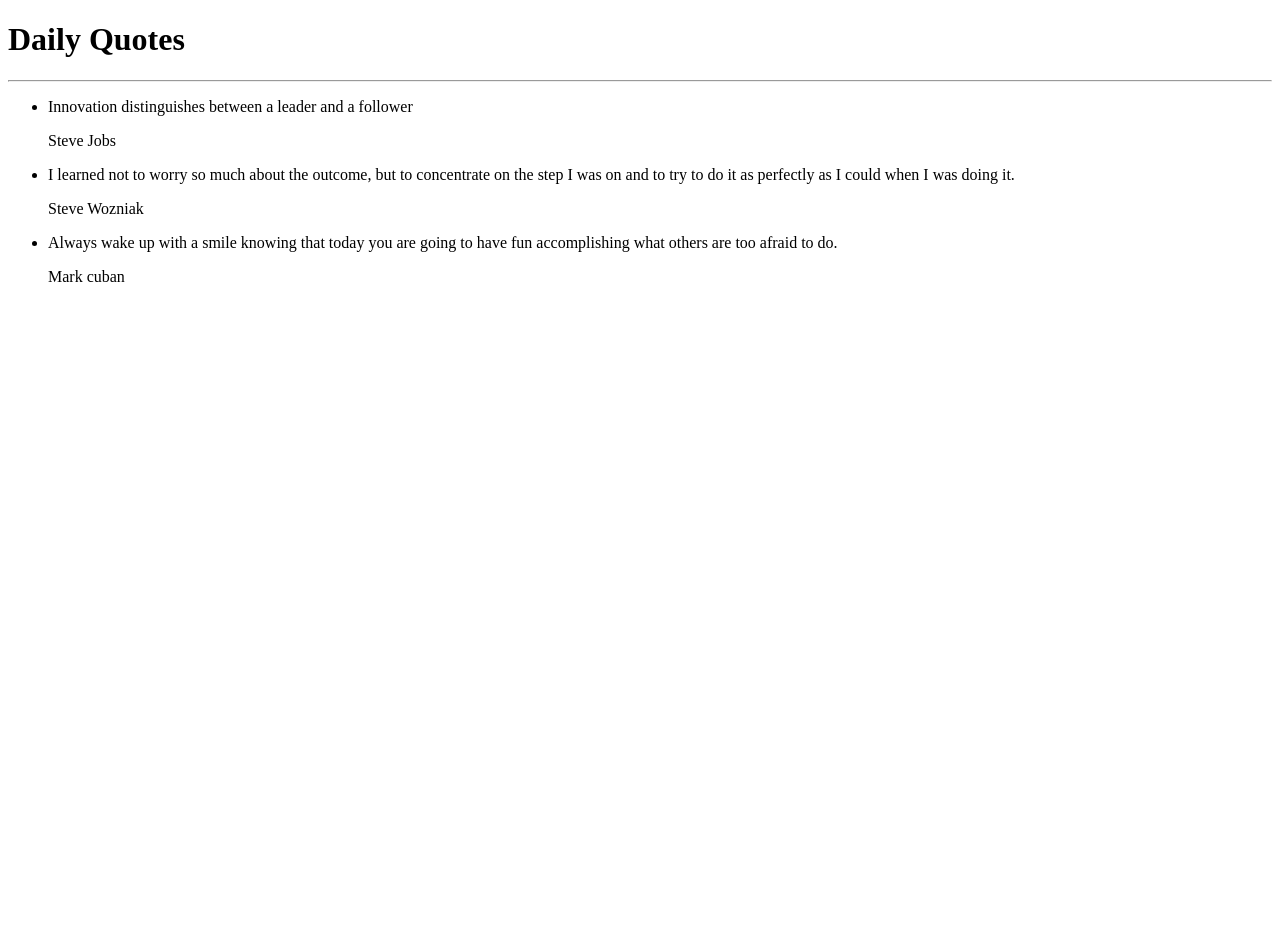
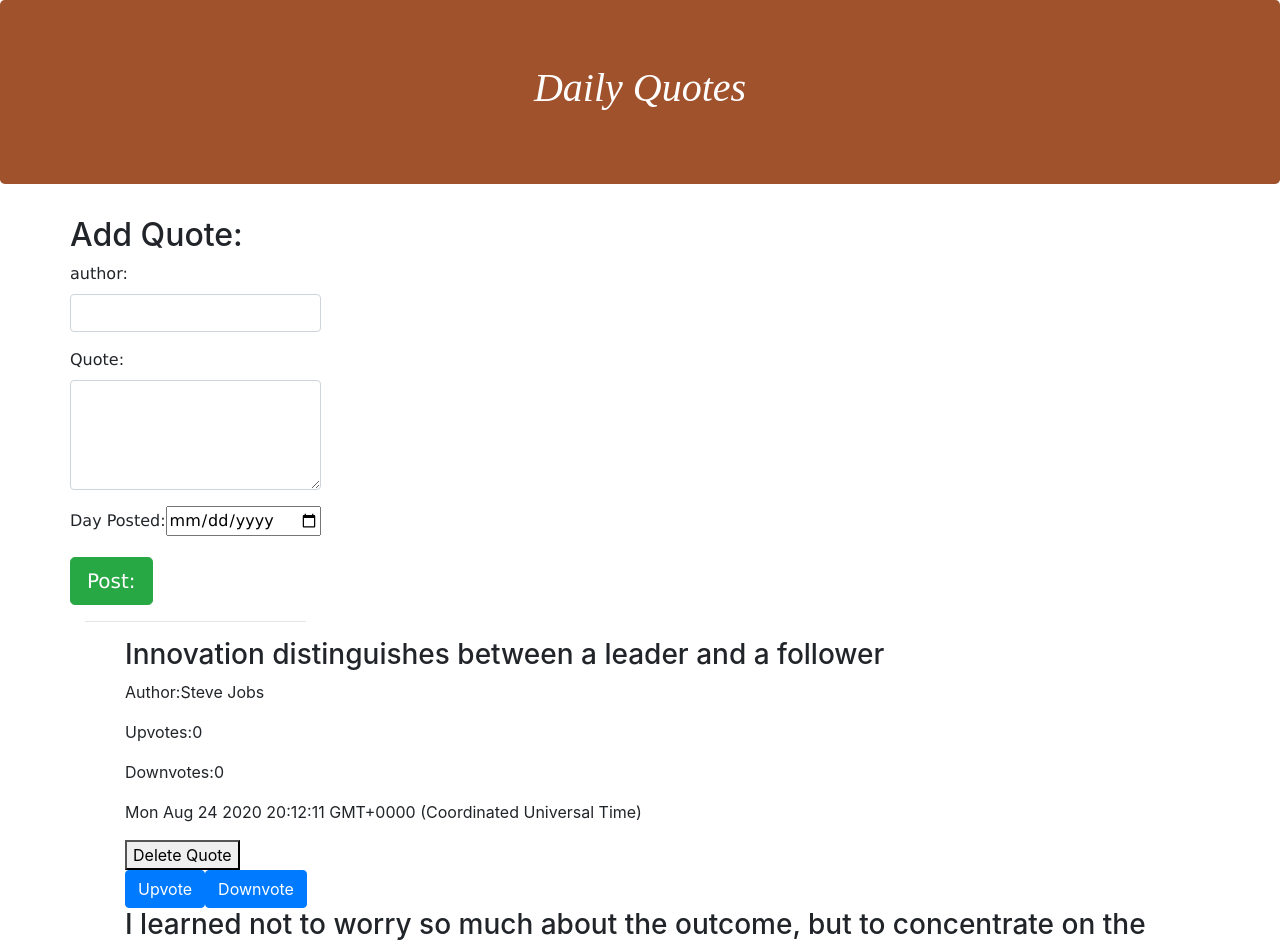
Before and after one commit to casio-ka/DailyQuotes, an Angular app: page / in a window 1280 px wide. Shown: the top 944 px of the page. Before the commit the page ends 800 px from the top, so only its background shows below. Built offline with nearby package versions, Linux system fonts and the light colour scheme.

Commit message:
fixed upvote and downvote

```diff
--- a/src/app/app.component.css
+++ b/src/app/app.component.css
@@ -0,0 +1,12 @@
+header {
+    text-align: center;
+}
+.jumbotron {
+    color: white;
+    font-family: "Times New Roman", Times, serif;
+    font-style: italic;
+    font-weight: 900;
+    background-color: sienna;
+
+
+}
--- a/src/app/app.component.html
+++ b/src/app/app.component.html
@@ -1 +1,7 @@
+<header>
+    <div class = "jumbotron">
+        <h1>Daily Quotes</h1>
+
+    </div>
+</header>
 <app-quote></app-quote>
--- a/src/app/app.module.ts
+++ b/src/app/app.module.ts
@@ -1,5 +1,6 @@
 import { BrowserModule } from '@angular/platform-browser';
 import { NgModule } from '@angular/core';
+import { FormsModule } from '@angular/forms';
 
 import { AppRoutingModule } from './app-routing.module';
 import { AppComponent } from './app.component';
@@ -16,7 +17,9 @@ import { FormComponent } from './form/form.component';
   ],
   imports: [
     BrowserModule,
-    AppRoutingModule
+    AppRoutingModule,
+    FormsModule,
+
   ],
   providers: [],
   bootstrap: [AppComponent]
--- a/src/app/fill-form/fill-form.component.html
+++ b/src/app/fill-form/fill-form.component.html
@@ -1,7 +1,17 @@
 <div>
-	<p>{{quote.quote}}</p>
+
+	<p>
+		Author:{{quote.author}}
+	</p>
+    <p>
+      Upvotes:{{quote.upvotes}}
+    </p>
+    <p>
+      Downvotes:{{quote.downvotes}}
+    </p>
 
 	<p>{{quote.completeDate}}</p>
 
+<button (click) = 'quoteDelete(true)'>Delete Quote</button>
 
 </div>
--- a/src/app/fill-form/fill-form.component.ts
+++ b/src/app/fill-form/fill-form.component.ts
@@ -1,4 +1,4 @@
-import { Component, OnInit } from '@angular/core';
+import { Component, OnInit, Input, Output, EventEmitter} from '@angular/core';
 import { Quote } from '../quote';
 
 @Component({
@@ -7,10 +7,19 @@ import { Quote } from '../quote';
   styleUrls: ['./fill-form.component.css']
 })
 export class FillFormComponent implements OnInit {
+  @Input() quote:Quote
+
+  upvotes=0;
+  downvotes=0;
+
+  @Output() isComplete = new EventEmitter<boolean>();
+  quoteDelete(complete:boolean){
+  this.isComplete.emit(complete);
+}
 
   constructor() { }
 
-  ngOnInit(): void {
+  ngOnInit() {
   }
 
 }
--- a/src/app/form/form.component.css
+++ b/src/app/form/form.component.css
@@ -0,0 +1,3 @@
+.container-fluid {
+    font-family: 'Lucida Sans', 'Lucida Sans Regular', 'Lucida Grande', 'Lucida Sans Unicode', Geneva, Verdana, sans-serif;
+}
--- a/src/app/form/form.component.html
+++ b/src/app/form/form.component.html
@@ -1 +1,28 @@
-<p>form works!</p>
+<h2>Add Quote:</h2>
+<div class="container-fluid">
+    <div class="row">
+      <form (ngSubmit)='submitQuote()' #Form='ngForm'>
+
+          <!-- Author Input -->
+          <div class="form-group">
+            <label for="author">author:</label>
+            <input type="text" required class="form-control" id="author" [(ngModel)]="newQuote.author" name="author" #name="ngModel" required>
+             </div>
+
+             <!-- Quote Body Input -->
+          <div class="form-group">
+            <label for="quote">Quote:</label>
+             <textarea class="form-control" id="description" rows="4" [(ngModel)]="newQuote.quote" name="quote" #description="ngModel" required></textarea>
+            </div>
+
+            <!-- Date Input -->
+            <div class="form-group">
+                <label for="complete">Day Posted:</label>
+                <input type='date' id="complete" [(ngModel)]="newQuote.completeDate" name="completeDate" #completeDate="ngModel" required>
+              </div>
+
+            <button type="submit" class="btn btn-success btn-lg">Post:</button>
+        </form>
+    </div>
+    <hr>
+</div>
--- a/src/app/form/form.component.ts
+++ b/src/app/form/form.component.ts
@@ -1,4 +1,5 @@
-import { Component, OnInit } from '@angular/core';
+import { Component, OnInit,Output, EventEmitter } from '@angular/core';
+import { Quote } from '../quote'
 
 @Component({
   selector: 'app-form',
@@ -6,10 +7,14 @@ import { Component, OnInit } from '@angular/core';
   styleUrls: ['./form.component.css']
 })
 export class FormComponent implements OnInit {
-
+  newQuote=new Quote (0,"","", new Date());
+    @Output() addQuote=new EventEmitter<Quote>();
   constructor() { }
 
-  ngOnInit(): void {
+  ngOnInit() {
+  }
+  submitQuote() {
+    this.addQuote.emit(this.newQuote);
   }
 
 }
--- a/src/app/quote.ts
+++ b/src/app/quote.ts
@@ -1,17 +1,16 @@
 export class Quote {
 
-	id: number
-	quote : string
-	author : string
-	points: number
-	completeDate:Date
+    public upvotes: number
+    public downvotes: number
 
-	constructor( public id: number, public quote: string, public author: string, public completeDate:Date, points?: number){
+	constructor( public id: number, public quote: string, public author: string, public completeDate:Date){
 
+      this.upvotes =0;
+      this.downvotes =0;
       this.id = id;
       this.author = author;
       this.quote = quote;
-      this.points = points || 0;
       this.completeDate = new Date;
+
     }
 }
--- a/src/app/quote/quote.component.html
+++ b/src/app/quote/quote.component.html
@@ -1,12 +1,34 @@
-<div>
-  <h1>Daily Quotes</h1>
-  <hr>
+<div class="container">
+  <div class="row">
+    <app-form (addQuote)="addNewQuote($event)"></app-form>
+  </div>
+</div>
+
+<div class="container">
   <ul>
-    <li *ngFor='let quote of quotes'>
-      {{quote.quote}}
-      	<p>
-      		{{quote.author}}
-      	</p>
-    </li>
+    <div class="QuoteList" *ngFor= 'let quote of quotes ; let i= index'>
+      <div class="tabs">
+        <div class="row">
+          <div class="col-md-12">
+            <p class="h3 h3-responsive" data-wow-delay="1s" appHighlight *ngIf="highestUpvote()===quote.upvotes && quote.upvotes>0">
+				{{quote.quote}}
+			</p>
+			<p class="h3 h3-responsive" data-wow-delay="1s" *ngIf="highestUpvote()!==quote.upvotes || quote.upvotes===0">{{quote.quote}}
+			</p>
+
+            <app-fill-form
+              [quote]='quote'
+              (isComplete)= 'deleteQuote($event,i)'
+            ></app-fill-form>
+            <button class="btn btn-primary" (click)="upvote(i)">
+              Upvote
+            </button>
+            <button class="btn btn-primary" (click)="downvote(i)">
+              Downvote
+            </button>
+          </div>
+        </div>
+      </div>
+    </div>
   </ul>
 </div>
--- a/src/app/quote/quote.component.ts
+++ b/src/app/quote/quote.component.ts
@@ -8,22 +8,13 @@ import { Quote } from '../quote';
 })
 export class QuoteComponent implements OnInit {
 
-  quotes: Goal[] = [
+  quotes: Quote[] = [
 
     new Quote (1, 'Innovation distinguishes between a leader and a follower' , 'Steve Jobs' , new Date(2018.09, 20) ),
     new Quote (2, 'I learned not to worry so much about the outcome, but to concentrate on the step I was on and to try to do it as perfectly as I could when I was doing it.', 'Steve Wozniak' , new Date(2018.11, 11) ),
     new Quote (3, 'Always wake up with a smile knowing that today you are going to have fun accomplishing what others are too afraid to do.', 'Mark cuban' , new Date(2019.01, 28) ),
 
-  ];
-
-    deleteQuote(isComplete,index){
-    if (isComplete){
-      let toDelete=confirm('Are you sure you want to delete quote')
-      if(toDelete){
-        this.quotes.splice(index,1)
-      }
-    }
-  }
+  ]
 
     addNewQuote(quote){
         let quoteLength = this.quotes.length;
@@ -33,19 +24,44 @@ export class QuoteComponent implements OnInit {
 
     }
 
-    upVotes:number=0;
-    upVote(){
-      this.upVotes=this.upVotes+1;
+    deleteQuote(isComplete,index){
+      if (isComplete){
+        let toDelete=confirm('Are you sure you want to delete quote')
+        if(toDelete){
+          this.quotes.splice(index,1)
+        }
+      }
+    }
+
+
+    upvote(i){
+      this.quotes[i].upvotes ++;
 
     }
 
-    downVotes:number=0;
-    downVote(){
-      this.downVotes=this.downVotes+1;
+
+    downvote(i){
+      this.quotes[i].downvotes ++;
 
     }
+
     constructor() { }
 
     ngOnInit() {
     }
+
+  preNum:number
+  lastNum:number
+  counter:number
+
+  highestUpvote(){
+    this.preNum = 0
+    this.lastNum = 0
+
+    for(this.counter=0 ; this.counter < this.quotes.length; this.counter++) {
+      this.lastNum = this.quotes[this.counter].upvotes;
+      if(this.lastNum > this.preNum){this.preNum = this.lastNum}
+    }
+    return  this.preNum
+  }
 }
--- a/src/styles.css
+++ b/src/styles.css
@@ -1 +1,7 @@
 /* You can add global styles to this file, and also import other style files */
+@import '~bootstrap/dist/css/bootstrap.min.css';
+body, html{
+  padding: 0;
+  width: 100vw;
+  height: 100vh;
+  }
```
